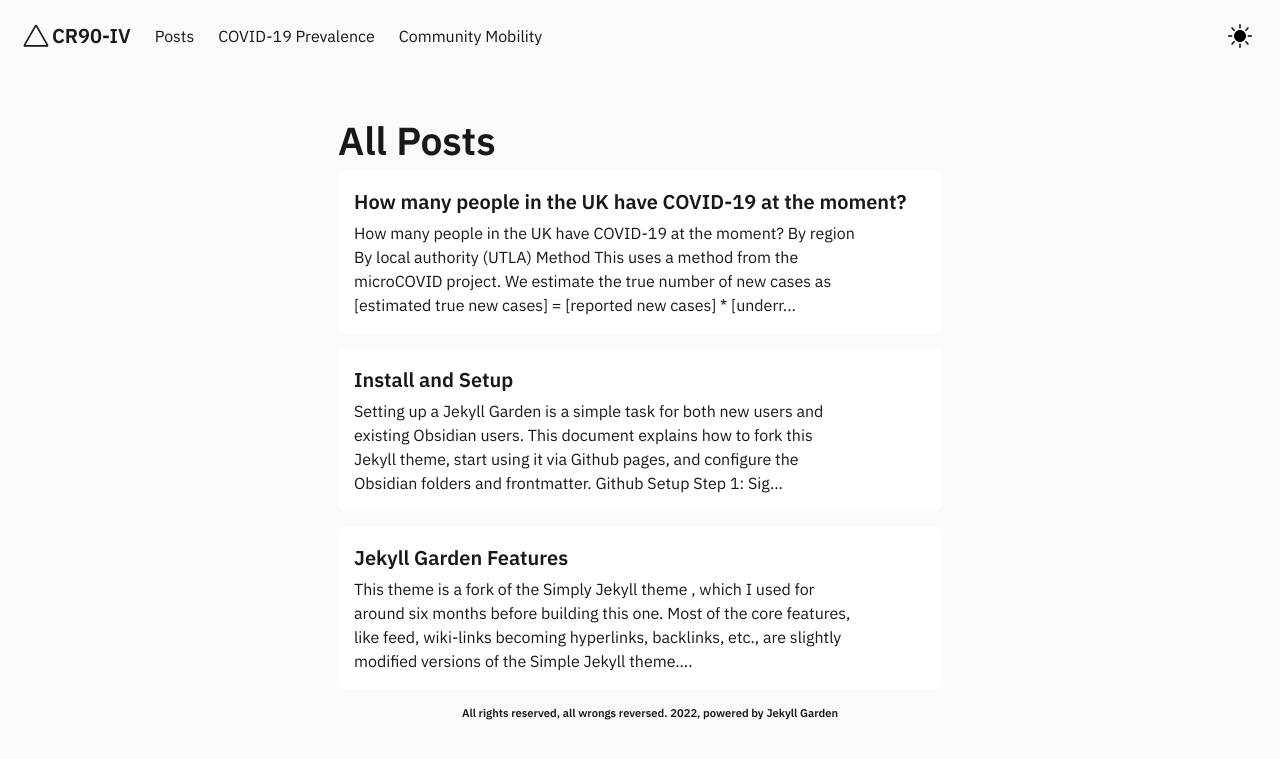
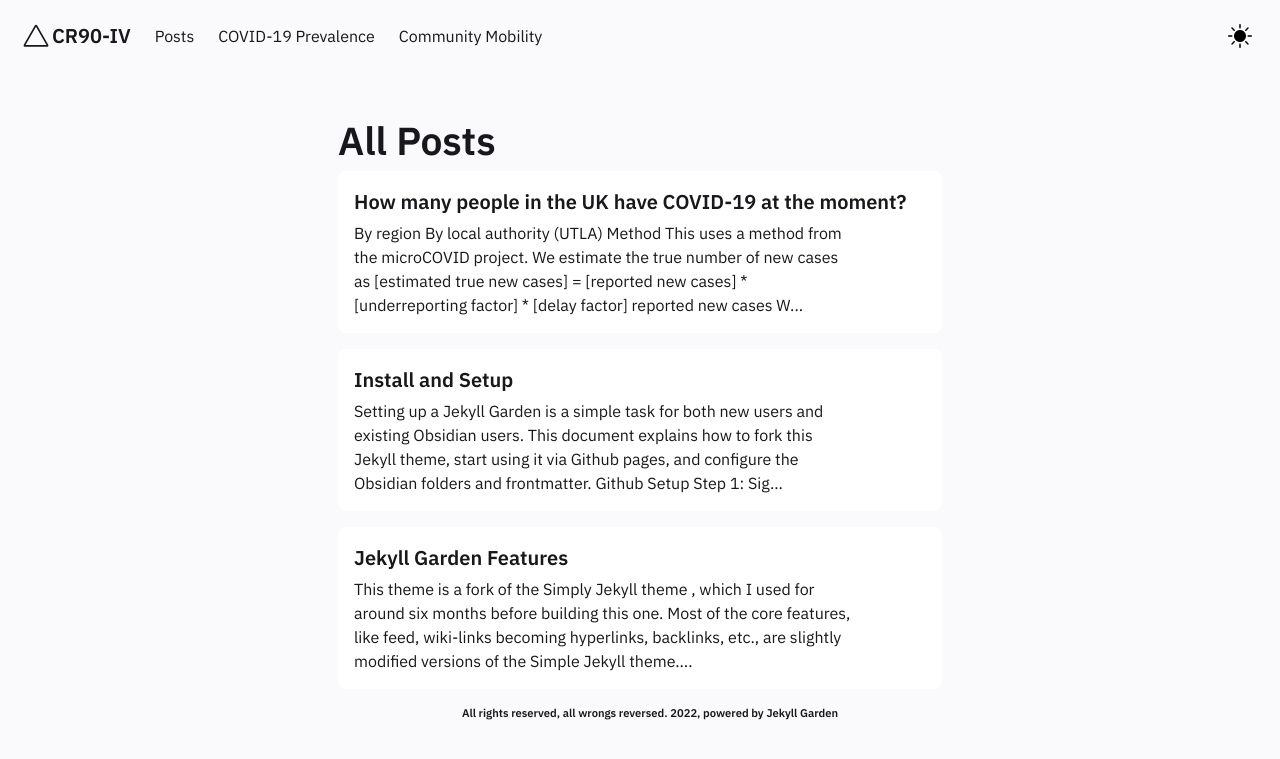
Before and after one commit to CR90-IV/CR90-IV.github.io, a Jekyll site: the page built from pages/posts.md, in a window 1280 px wide. Shown: the top 759 px of the page. Built offline with Jekyll 4.4.1, drawn with Linux system fonts in a browser that asks for light colours.

Commit message:
Update 2022-01-02-covid-prevalence.md

```diff
--- a/_posts/2022-01-02-covid-prevalence.md
+++ b/_posts/2022-01-02-covid-prevalence.md
@@ -2,14 +2,12 @@
 title: How many people in the UK have COVID-19 at the moment?
 ---
 
-# How many people in the UK have COVID-19 at the moment?
-
 ## By region
 
-![Prevalence by region](https://github.com/CR90-IV/covid-prevalence/blob/gh-pages/plots/prevalence_by_region.png)
+![Prevalence by region](https://github.com/CR90-IV/covid-prevalence/blob/gh-pages/plots/prevalence_by_region.png?raw=true)
 
 ## By local authority (UTLA)
-![Prevalence by UTLA](https://github.com/CR90-IV/covid-prevalence/blob/gh-pages/plots/prevalence_by_utla.png)
+![Prevalence by UTLA](https://github.com/CR90-IV/covid-prevalence/blob/gh-pages/plots/prevalence_by_utla.png?raw=true)
 
 # Method
 This uses a method from the [microCOVID project](https://www.microcovid.org/paper/all#detailed-steps-for-basic-method).
```
